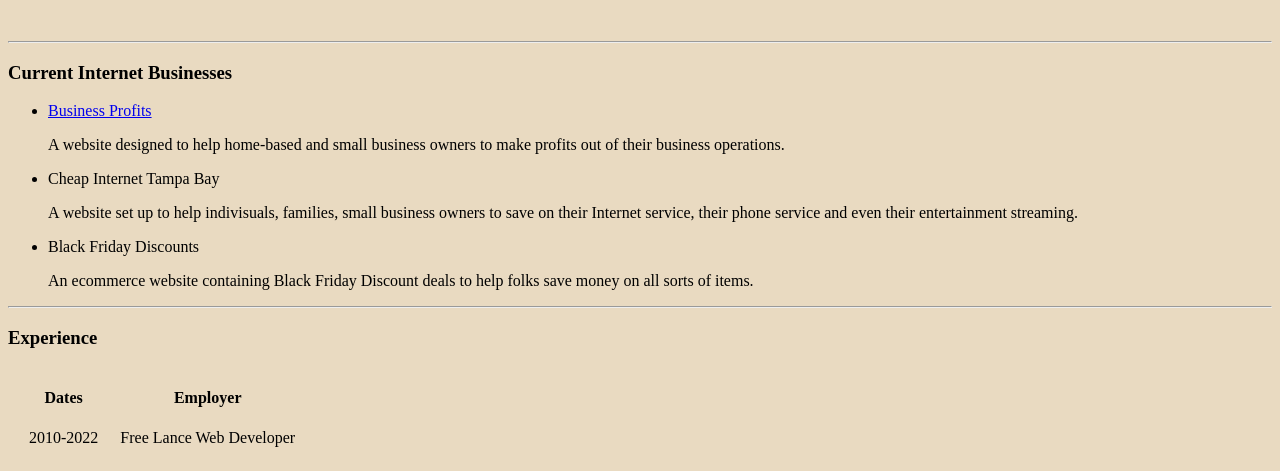
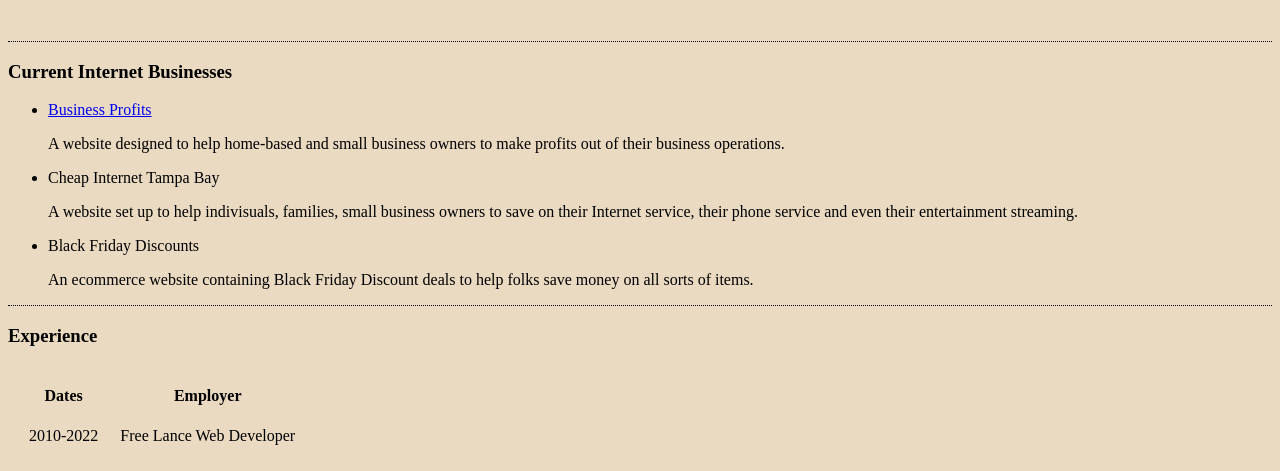
Before and after one commit to BishopAbad/cv, a plain HTML site: page index.html in a window 1280 px wide. Shown: the part 341-812 px from the top of the page. Drawn offline with Linux system fonts and the light colour scheme.

Commit message:
changed hr
Made hr styling with css as per class instructions.

```diff
--- a/index.html
+++ b/index.html
@@ -7,6 +7,14 @@
 
   <style media="screen">
     body {background-color:#E9DAC1;}
+
+  hr {
+    border-style:none;
+    border-top-style: dotted;
+    border-color: gray
+    border-width: 20px
+    width:30%
+    }
   </style>
 
   <body>
```
